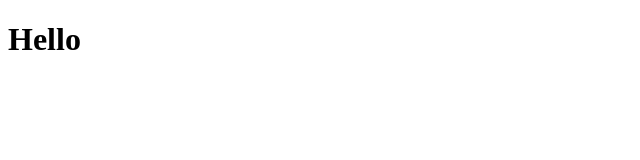
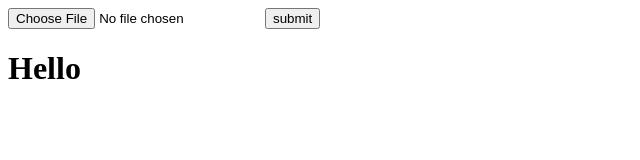
Before and after one commit to Digiz/cam-app, a plain HTML site: page index.html in a window 1280 px wide. Shown: the whole page, without its empty margins (0-640 px from the left). Drawn offline with Linux system fonts and the light colour scheme.

Commit message:
trying prevent submit and run function

```diff
--- a/index.html
+++ b/index.html
@@ -3,9 +3,21 @@
 <head>
 
 <title>Cam</title>
+<script>
+function main() {
+alert("in validateMyForm")
+}
+
+</script>
 </head>
 <body>
 
+    <form onsubmit="event.preventDefault(); main();">
+
+        <input type="file" accept="image/*" capture="camera" />
+
+        <button type="submit">submit</button>
+    </form>
 
 
 
```
